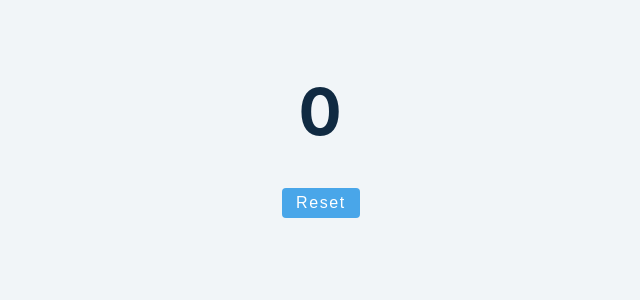
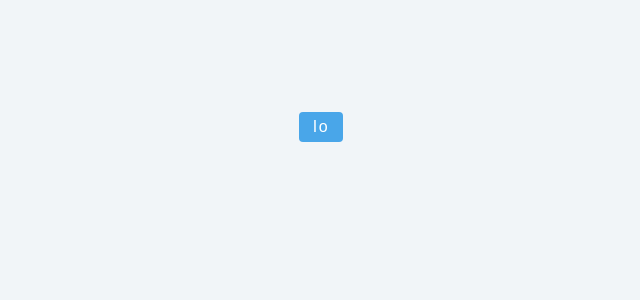
Before and after one commit to alivarastepour/react, a React (Create React App) app: page / in a window 1280 px wide. Shown: the top 300 px of the page, without its empty margins (319-959 px from the left). Built offline with nearby package versions, Linux system fonts and the light colour scheme.

Commit message:
example of ref forwarding(however I don't know what does it do)

```diff
--- a/src/App.js
+++ b/src/App.js
@@ -1,5 +1,5 @@
 import React from 'react'
-import Setup from './tutorial/2-useEffect/setup/1-useEffect-basics';
+import Setup from './tutorial/ref forwarding/1-ref-forwarding';
 function App() {
   return (
     <div className='container'>
--- /dev/null
+++ b/src/tutorial/ref forwarding/1-ref-forwarding.js
@@ -0,0 +1,20 @@
+import React, {createRef, forwardRef} from "react";
+
+
+const Setup = () => {
+    const ref = createRef()
+    console.log(ref)
+    return <>
+        <Sec ref={ref}>io</Sec>
+    </>
+
+}
+
+
+const Sec = forwardRef((props,ref) => {
+    return <>
+        <button ref={ref} className="btn">{props.children}</button>
+    </>
+})
+
+export default Setup;
```
